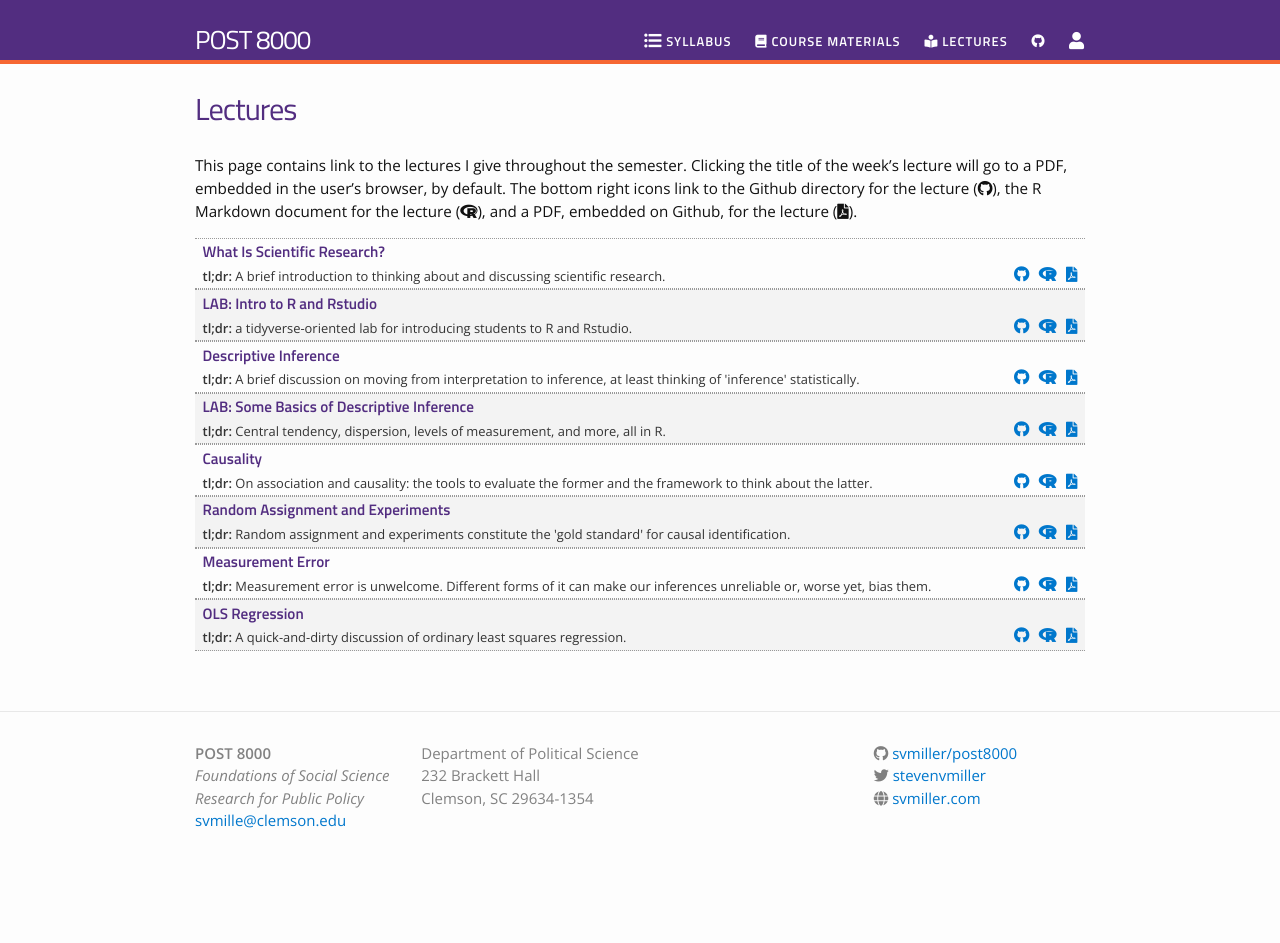
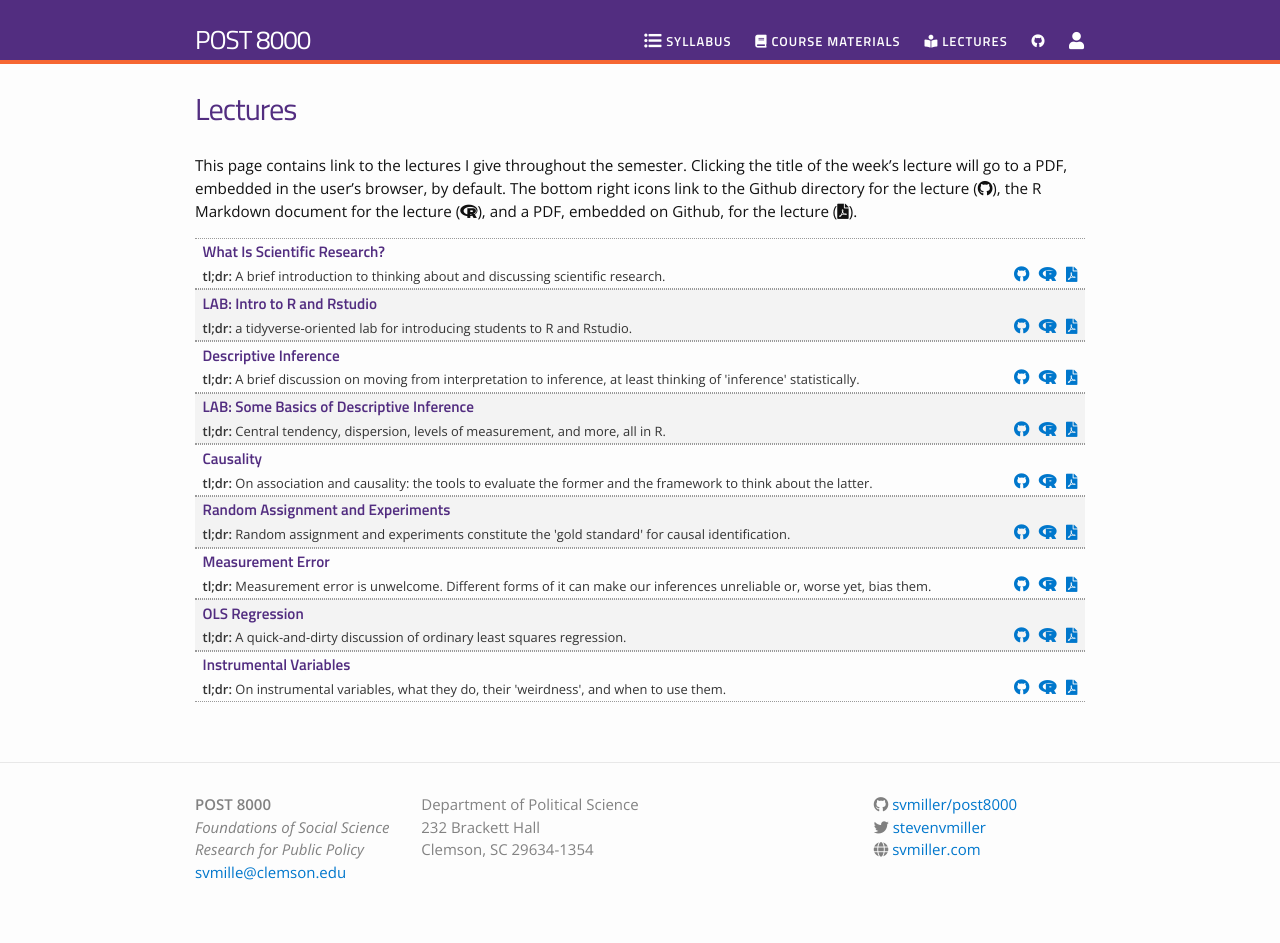
Before and after one commit to svmiller/post8000, a Jekyll site: the page built from lectures.md, in a window 1280 px wide. Built offline with Jekyll 4.4.1, drawn with Linux system fonts in a browser that asks for light colours; nearby versions of some CDN libraries; before the commit the page ends 900 px from its top, so only the background shows below that.

Commit message:
might as well

```diff
--- a/_data/lectures.yml
+++ b/_data/lectures.yml
@@ -43,3 +43,8 @@
   filename: ols
   dirname: ols
   tldr: "A quick-and-dirty discussion of ordinary least squares regression."
+
+- title: "Instrumental Variables"
+  filename: instrumental-variables
+  dirname: instrumental-variables
+  tldr: "On instrumental variables, what they do, their 'weirdness', and when to use them."
```
